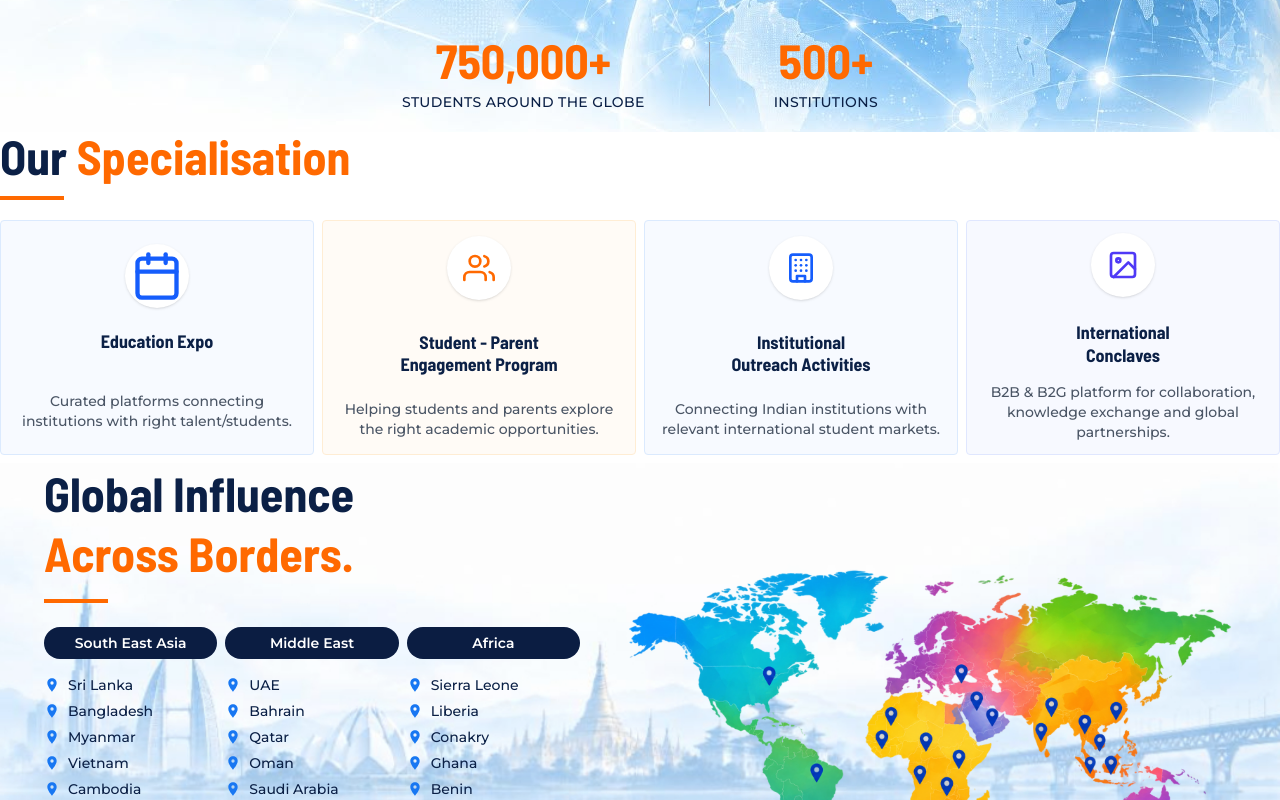
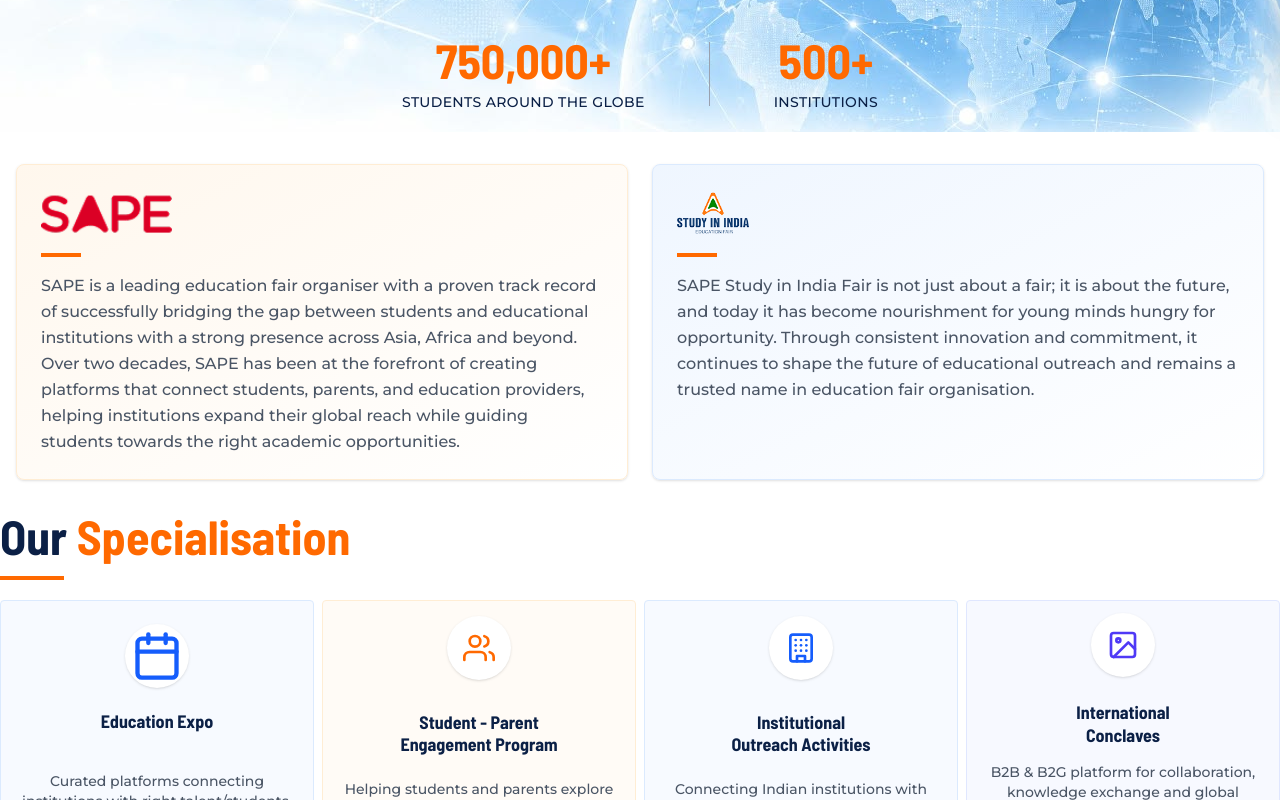
Before and after one commit to OmmDigi/studyindiafair, a Next.js app in the folder frontend/: page /about-us in a window 1280 px wide. Shown: the part 720-1520 px from the top of the page. Built offline with nearby package versions, Linux system fonts and the light colour scheme; no server answers.

Commit message:
update about us page content

```diff
--- a/frontend/app/about-us/page.tsx
+++ b/frontend/app/about-us/page.tsx
@@ -53,6 +53,51 @@
                 </p>
               </div>
             </div>
+          </div>
+        </div>
+      </div>
+
+      {/* About SAPE & Study in India Fair */}
+      <div className="container mx-auto px-4 md:max-w-7xl py-8">
+        <div className="grid grid-cols-1 md:grid-cols-2 gap-6">
+          <div className="bg-gradient-to-br from-orange-50 to-white border border-orange-100 rounded-lg p-6 shadow-sm hover:shadow-lg transition-shadow">
+            <Image
+              src="/images/about/sape_india_logo.png"
+              alt="SAPE"
+              width={120}
+              height={44}
+              className="h-12 w-auto object-contain"
+            />
+            <div className="w-10 h-1 bg-orange-500 mt-4 mb-4"></div>
+            <p className="text-gray-600 font-medium leading-relaxed">
+              SAPE is a leading education fair organiser with a proven track
+              record of successfully bridging the gap between students and
+              educational institutions with a strong presence across Asia,
+              Africa and beyond. Over two decades, SAPE has been at the
+              forefront of creating platforms that connect students, parents,
+              and education providers, helping institutions expand their global
+              reach while guiding students towards the right academic
+              opportunities.
+            </p>
+          </div>
+
+          <div className="bg-gradient-to-br from-blue-50 to-white border border-blue-100 rounded-lg p-6 shadow-sm hover:shadow-lg transition-shadow">
+            <Image
+              src="/images/common/Study-in-India-fair-logo.png"
+              alt="Study in India Education Fair"
+              width={120}
+              height={80}
+              className="h-12 w-auto object-contain"
+            />
+            <div className="w-10 h-1 bg-orange-500 mt-4 mb-4"></div>
+            <p className="text-gray-600 font-medium leading-relaxed">
+              SAPE Study in India Fair is not just about a fair; it is about
+              the future, and today it has become nourishment for young minds
+              hungry for opportunity. Through consistent innovation and
+              commitment, it continues to shape the future of educational
+              outreach and remains a trusted name in education fair
+              organisation.
+            </p>
           </div>
         </div>
       </div>
```
Also changed, not shown: 2 other files (tests, documents, lock files or other folders).
